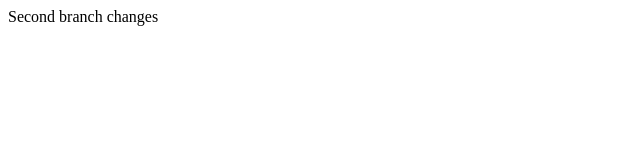
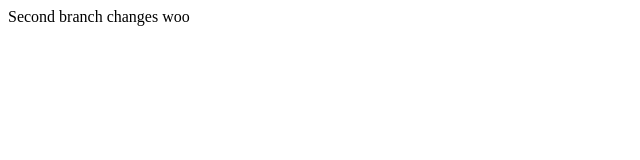
Before and after one commit to Raj-Kirit-Soni/localrepo, a plain HTML site: page index.html in a window 1280 px wide. Shown: the full height of the page, 0-640 px from the left. Drawn offline with Linux system fonts and the light colour scheme.

Commit message:
second change

```diff
--- a/index.html
+++ b/index.html
@@ -1 +1,3 @@
-<p>Second branch changes</p>
+<p>Second branch changes
+    woo
+</p>
```
